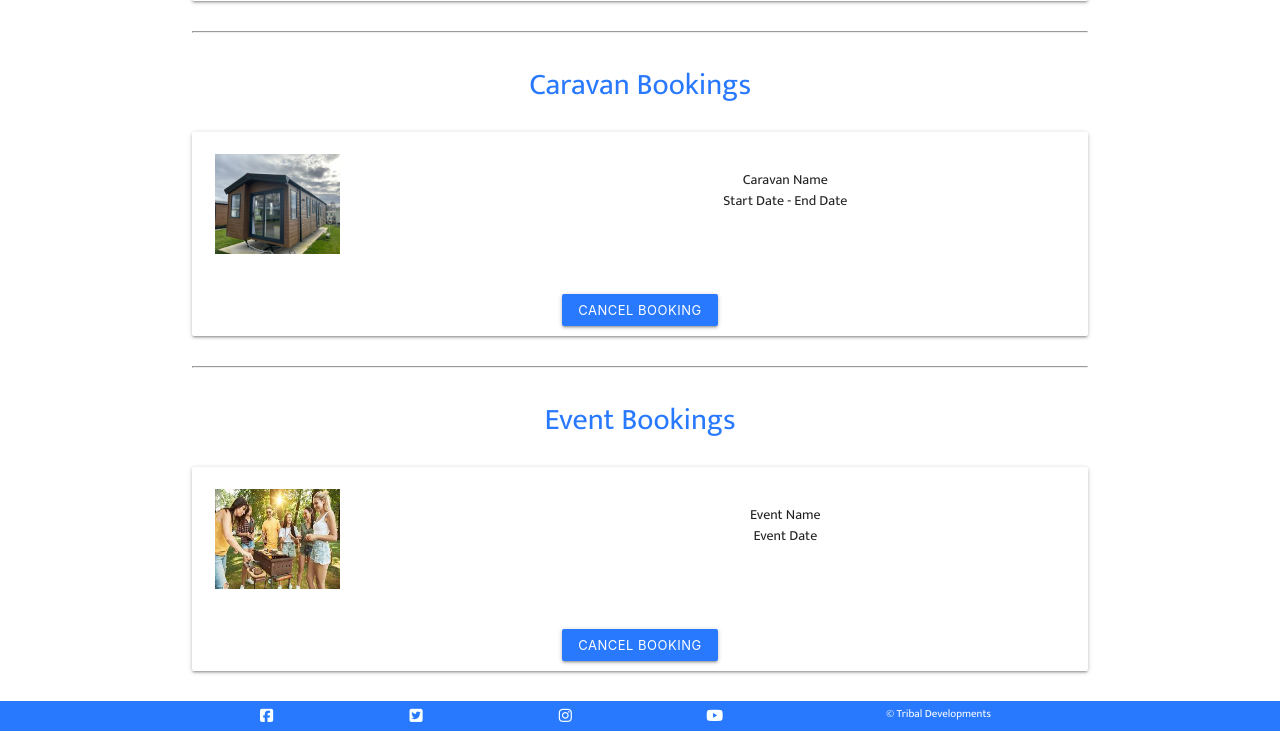
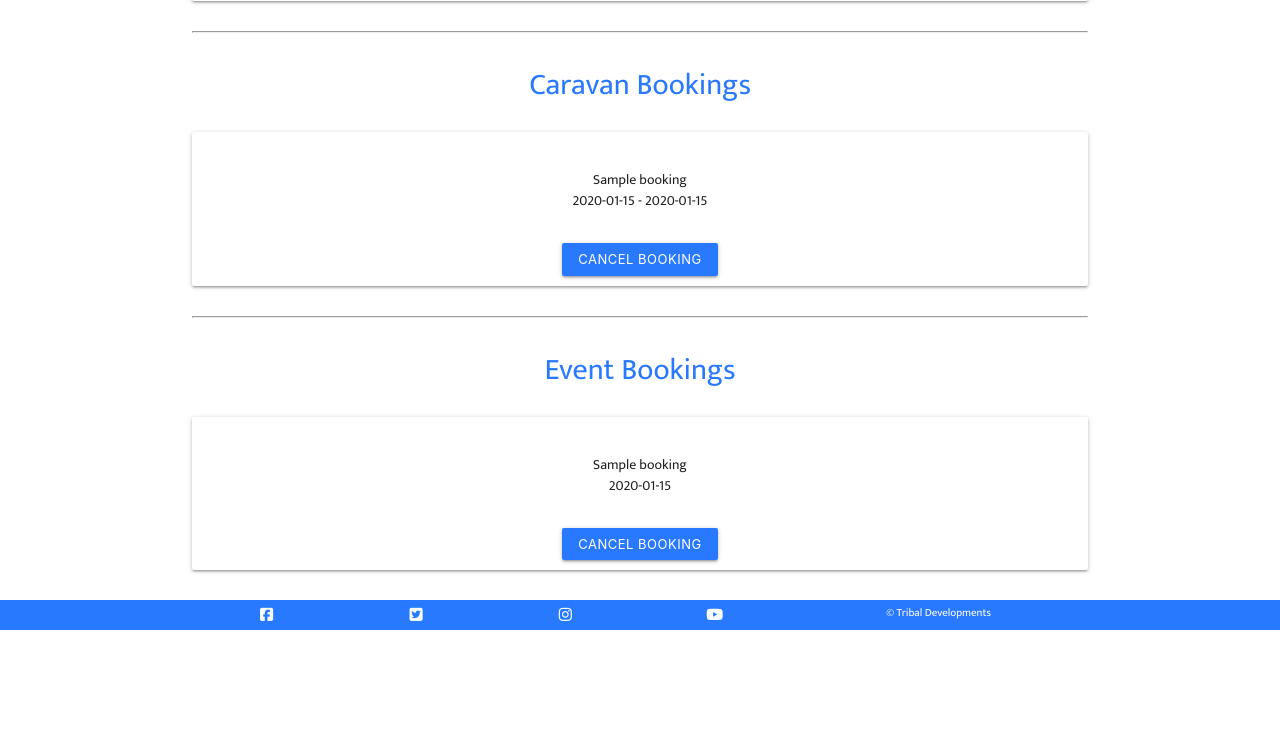
Before and after one commit to ABaron21/Tribal_Holidays, a Flask app: a page that uses holidaymanager/templates/profile.html in a window 1280 px wide. Shown: the part 451-1185 px from the top of the page. After the commit the page ends 1081 px from the top, so only its background shows below. Run offline with Flask 2, Linux system fonts and the light colour scheme; tables that the repository leaves empty hold one stand-in row (values such as "Sample post"); some libraries are stand-ins or nearby versions.

Commit message:
Add functionality to allow customer users to view bookings made

```diff
--- a/holidaymanager/routes.py
+++ b/holidaymanager/routes.py
@@ -136,8 +136,32 @@ def profile(username):
     for account in accounts:
         if username == account.username:
             account = account
+    caravan_bookings = list(Caravan_Bookings.query.all())
+    c_bookings = {
+        "c_name": "",
+        "start_date": "",
+        "end_date": ""
+    }
+    for c_booking in caravan_bookings:
+        if account.id == c_booking.user_id:
+            c_bookings['c_name'] = c_booking.caravan_name
+            c_bookings['start_date'] = c_booking.start_date
+            c_bookings['end_date'] = c_booking.end_date
+    event_bookings = list(Event_Bookings.query.all())
+    e_booking = {
+        "e_name": "",
+        "date": ""
+    }
+    e_bookings = []
+    for event_booking in event_bookings:
+        if account.id == event_booking.user_id:
+            e_booking['e_name'] = event_booking.event_name
+            e_booking['event_date'] = event_booking.event_date
+            e_bookings.append(e_booking)
 
-    return render_template("profile.html", account=account)
+    return render_template(
+        "profile.html", account=account,
+        c_bookings=c_bookings, e_bookings=e_bookings)
 
 
 @app.route("/change-password/<int:user_id>", methods=["GET", "POST"])
--- a/holidaymanager/templates/profile.html
+++ b/holidaymanager/templates/profile.html
@@ -22,8 +22,10 @@
                 </div>
             </div>
         </div>
-        <a href="{{ url_for('change_details', user_id=account.id )}}" class="btn profile-btn btn-small blue accent-3">Change Details</a>
-        <a href="{{ url_for('change_password', user_id=account.id )}}" class="btn profile-btn btn-small blue accent-3">Change Password</a>
+        <a href="{{ url_for('change_details', user_id=account.id )}}"
+            class="btn profile-btn btn-small blue accent-3">Change Details</a>
+        <a href="{{ url_for('change_password', user_id=account.id )}}"
+            class="btn profile-btn btn-small blue accent-3">Change Password</a>
     </div>
     <hr>
 
@@ -32,13 +34,9 @@
     <div class="card caravan-booking">
         <div class="card-content">
             <div class="row">
-                <div class="col s4 caravan-img">
-                    <img src="{{ url_for('static', filename='images/caravan-placeholder.jpg')}}"
-                        alt="caravan-placeholder">
-                </div>
-                <div class="col s8 booking-details">
-                    <p>Caravan Name</p>
-                    <p>Start Date - End Date</p>
+                <div class="col s12 booking-details">
+                    <p>{{ c_bookings['c_name'] }}</p>
+                    <p>{{ c_bookings['start_date'] }} - {{ c_bookings['end_date'] }}</p>
                 </div>
             </div>
         </div>
@@ -50,16 +48,13 @@
 
     <!-- EventBookings -->
     <h5 class="center booking-title">Event Bookings</h5>
+    {% for booking in e_bookings %}
         <div class="card event-booking">
             <div class="card-content">
                 <div class="row">
-                <div class="col s4 event-img">
-                    <img src="{{ url_for('static', filename='images/event-placeholder.jpg')}}"
-                        alt="event-placeholder">
-                </div>
-                <div class="col s8 booking-details">
-                    <p>Event Name</p>
-                    <p>Event Date</p>
+                    <div class="col s12 booking-details">
+                        <p>{{ booking['e_name'] }}</p>
+                        <p>{{ booking['event_date'] }}</p>
                     </div>
                 </div>
             </div>
@@ -67,5 +62,6 @@
                 <button class="btn btn-small blue accent-3">Cancel Booking</button>
             </div>
         </div>
+    {% endfor %}
 </div>
 {% endblock %}
```
Lines whose indentation alone changed are shown as unchanged.
